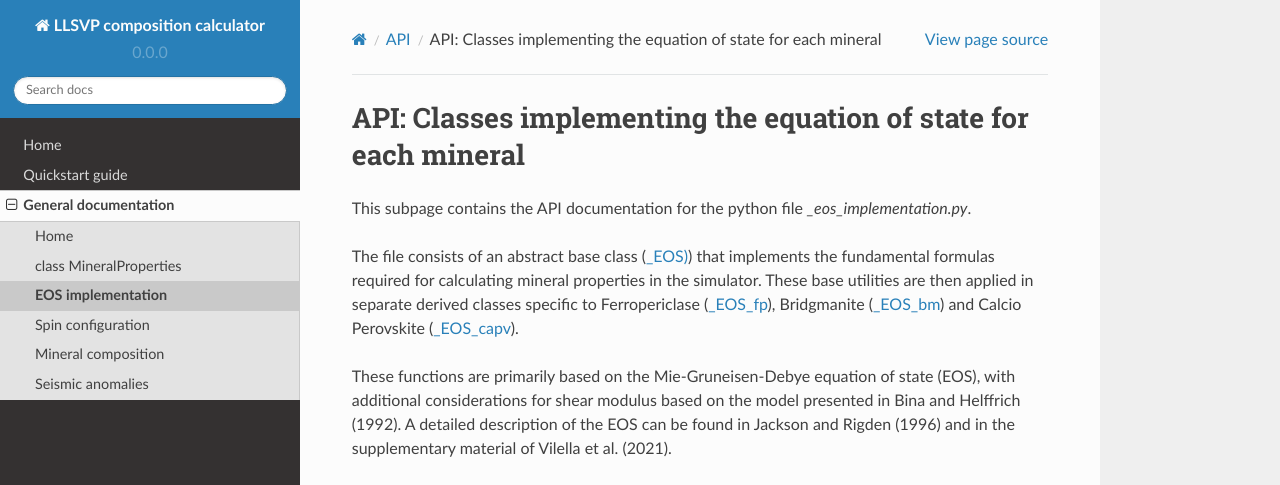
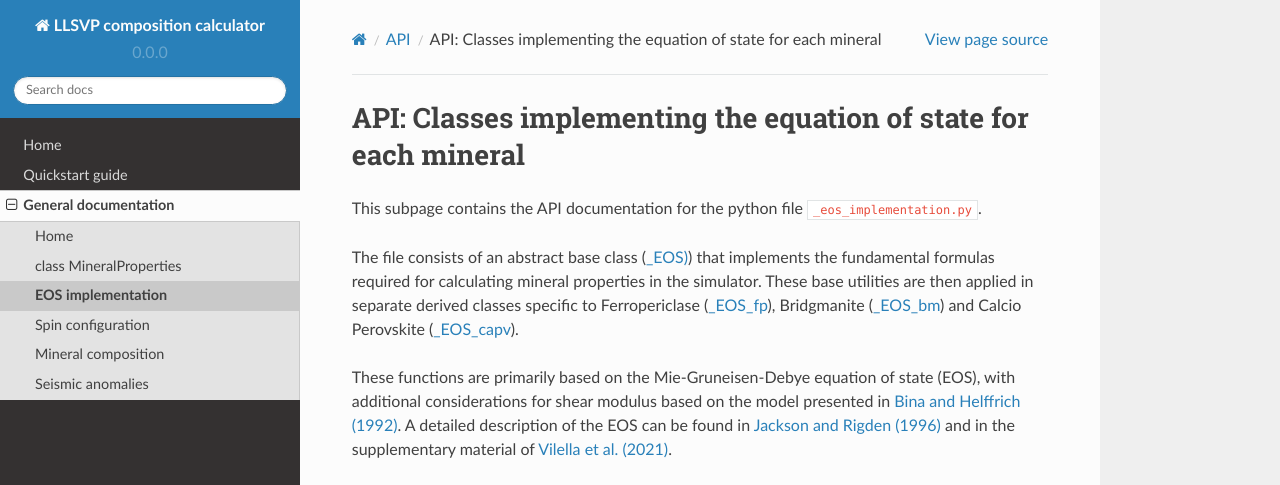
Before and after one commit to KennyVilella/LLSVP_composition_python, a Sphinx documentation site: the page built from docs/_api/eos_implementation.rst, in a window 1280 px wide and 1147 px high. Shown: the top 485 px of the window. Built offline with Sphinx 7.4.7 and the Read the Docs theme 2.0.0, drawn with Linux system fonts in a browser that asks for light colours; grey boxes are pictures that could not be loaded.

Commit message:
[added] html link to reference papers

```diff
--- a/docs/_api/eos_implementation.rst
+++ b/docs/_api/eos_implementation.rst
@@ -1,13 +1,13 @@
 API: Classes implementing the equation of state for each mineral
 ================================================================
 
-This subpage contains the API documentation for the python file `_eos_implementation.py`.
+This subpage contains the API documentation for the python file ``_eos_implementation.py``.
 
 The file consists of an abstract base class (:ref:`_EOS) <EOS>`) that implements the fundamental formulas required for calculating mineral properties in the simulator.
 These base utilities are then applied in separate derived classes specific to Ferropericlase (:ref:`_EOS_fp <EOS_fp>`), Bridgmanite (:ref:`_EOS_bm <EOS_bm>`) and Calcio Perovskite (:ref:`_EOS_capv <EOS_capv>`).
 
-These functions are primarily based on the Mie-Gruneisen-Debye equation of state (EOS), with additional considerations for shear modulus based on the model presented in Bina and Helffrich (1992).
-A detailed description of the EOS can be found in Jackson and Rigden (1996) and in the supplementary material of Vilella et al. (2021).
+These functions are primarily based on the Mie-Gruneisen-Debye equation of state (EOS), with additional considerations for shear modulus based on the model presented in `Bina and Helffrich (1992)`_.
+A detailed description of the EOS can be found in `Jackson and Rigden (1996)`_ and in the supplementary material of `Vilella et al. (2021)`_.
 
 .. _EOS:
 .. autoclass:: _eos_implementation._EOS
--- a/docs/_api/mineral_composition.rst
+++ b/docs/_api/mineral_composition.rst
@@ -19,7 +19,7 @@ To improve convergence, adjustments to the starting conditions or the non-linear
 In this implementation, the calculation speed is priotized and cases where the solving step is difficult are easily skipped.
 This approach is acceptable since having no solution for tens of thousands of cases is not a problem when considering tens of millions of cases.
 
-The theoretical derivation of the equations implemented in these functions is presented in the supplementary material of Vilella et al. (2021).
+The theoretical derivation of the equations implemented in these functions is presented in the supplementary material of `Vilella et al. (2021)`_.
 
 .. _calc_mineral_composition:
 .. autofunction:: src._mineral_composition._calc_mineral_composition
--- a/docs/_api/spin_configuration.rst
+++ b/docs/_api/spin_configuration.rst
@@ -11,7 +11,7 @@ The average spin state is calculated by minimizing the Helmholtz free energy (``
 More specifically, the function searches for the value of the average spin state resulting in a derivative of ``F`` with respect to the average spin state equal to zero.
 Since multiple local minima may exist, the calculation is performed with three different initial conditions, and the solution with the lowest ``F`` value is selected.
 
-This model is based on the work of Sturhahn et al. (2005) and this specific version is described in Vilella et al. (2015).
+This model is based on the work of `Sturhahn et al. (2005)`_ and this specific version is described in `Vilella et al. (2015)`_.
 
 .. _calc_spin_configuration:
 .. autofunction::  src._spin_configuration._calc_spin_configuration
```
Also changed, not shown: other parts of docs/_api/eos_implementation.rst (+4 -0 lines), other parts of docs/_api/mineral_composition.rst (+2 -0 lines), other parts of docs/_api/spin_configuration.rst (+3 -0 lines).
